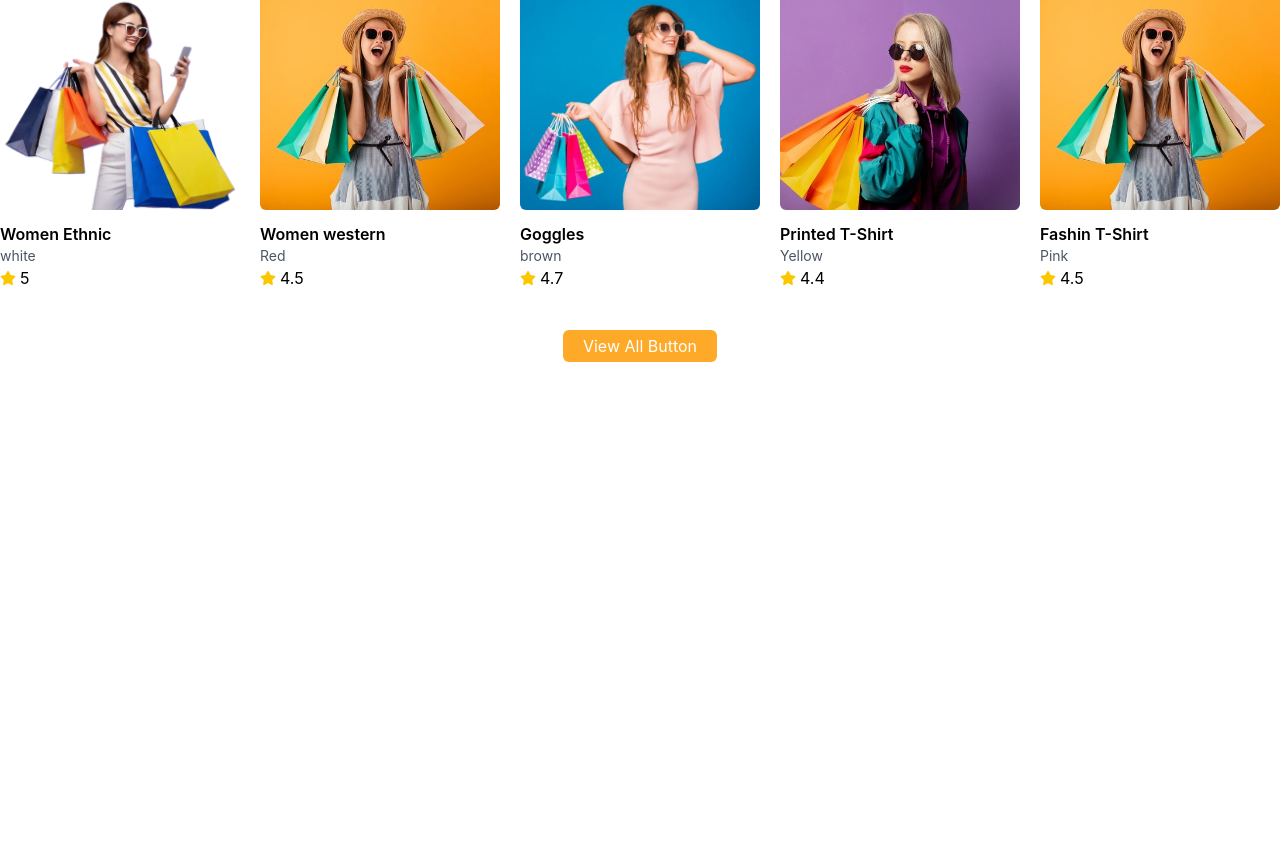
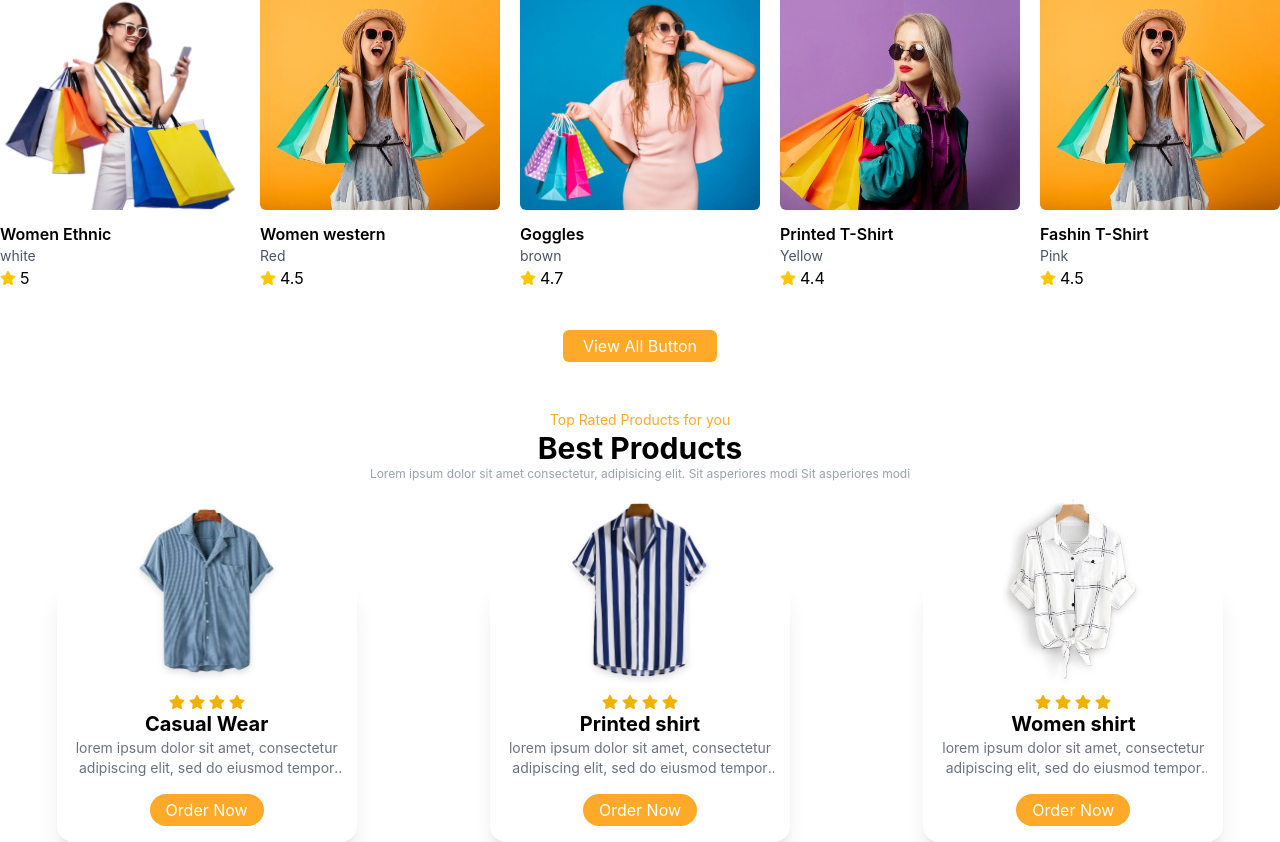
Before and after one commit to tamimhasan13/shospy, a React (Vite) app: page / in a window 1280 px wide. Shown: the part 956-1798 px from the top of the page. Before the commit the page ends 1366 px from the top, so only its background shows below. Built offline with nearby package versions, Linux system fonts and the light colour scheme.

Commit message:
top Product added

```diff
--- a/package.json
+++ b/package.json
@@ -11,6 +11,7 @@
   },
   "dependencies": {
     "@tailwindcss/vite": "^4.3.0",
+    "aos": "^2.3.4",
     "react": "^19.2.6",
     "react-dom": "^19.2.6",
     "react-icons": "^5.6.0",
--- a/src/App.jsx
+++ b/src/App.jsx
@@ -1,16 +1,28 @@
+import { useEffect } from 'react';
 import './App.css'
 import Hero from './Components/Hero/Hero'
 import Navbar from './Components/Navbar/Navbar'
 import Products from './Components/Products/Products'
-
+import AOS from "aos";
+import "aos/dist/aos.css";
+import TopProducts from './Components/TopPfoducts.jsx/TopProducts';
 function App() {
-
+ useEffect(() => {
+   AOS.init({
+     offset: 100,
+     duration: 800,
+     easing: "ease-in-sine",
+     delay: 100,
+   });
+   AOS.refresh();
+ }, []);
 
   return (
     <>
      <Navbar></Navbar>
      <Hero></Hero>
      <Products></Products>
+     <TopProducts></TopProducts>
     </>
   )
 }
--- /dev/null
+++ b/src/Components/Banner/Banner.jsx
@@ -0,0 +1,11 @@
+
+
+const Banner = () => {
+    return (
+        <div>
+
+        </div>
+    );
+};
+
+export default Banner;
--- /dev/null
+++ b/src/Components/TopPfoducts.jsx/TopProducts.jsx
@@ -0,0 +1,89 @@
+
+import Img1 from "../../assets/shirt/shirt.png";
+import Img2 from "../../assets/shirt/shirt2.png";
+import Img3 from "../../assets/shirt/shirt3.png";
+import { FaStar } from "react-icons/fa";
+
+const ProductsData = [
+  {
+    id: 1,
+    img: Img1,
+    title: "Casual Wear",
+    description:
+      "lorem ipsum dolor sit amet, consectetur adipiscing elit, sed do eiusmod tempor incididunt ut labore et dolore magna aliqua.",
+  },
+  {
+    id: 2,
+    img: Img2,
+    title: "Printed shirt",
+    description:
+      "lorem ipsum dolor sit amet, consectetur adipiscing elit, sed do eiusmod tempor incididunt ut labore et dolore magna aliqua.",
+  },
+  {
+    id: 3,
+    img: Img3,
+    title: "Women shirt",
+    description:
+      "lorem ipsum dolor sit amet, consectetur adipiscing elit, sed do eiusmod tempor incididunt ut labore et dolore magna aliqua.",
+  },
+];
+const TopProducts = () => {
+    return (
+      <div>
+        <div className="container mx-auto">
+          {/* Header section */}
+          <div className="text-center mb-24">
+            <p data-aos="fade-up" className="text-sm text-primary">
+              Top Rated Products for you
+            </p>
+            <h1 data-aos="fade-up" className="text-3xl font-bold">
+              Best Products
+            </h1>
+            <p data-aos="fade-up" className="text-xs text-gray-400">
+              Lorem ipsum dolor sit amet consectetur, adipisicing elit. Sit
+              asperiores modi Sit asperiores modi
+            </p>
+          </div>
+          {/* Body section */}
+          <div className="grid grid-cols-1 sm:grid-cols-2 md:grid-cols-3 gap-20 md:gap-5 place-items-center">
+            {ProductsData.map((data) => (
+              <div
+                data-aos="zoom-in"
+                className="rounded-2xl bg-white dark:bg-gray-800 hover:bg-black/80 dark:hover:bg-primary hover:text-white relative shadow-xl duration-300 group max-w-75"
+              >
+                {/* image section */}
+                <div className="h-25">
+                  <img
+                    src={data.img}
+                    alt=""
+                    className="max-w-35 block mx-auto transform -translate-y-20 group-hover:scale-105 duration-300 drop-shadow-md"
+                  />
+                </div>
+                {/* details section */}
+                <div className="p-4 text-center">
+                  {/* star rating */}
+                  <div className="w-full flex items-center justify-center gap-1">
+                    <FaStar className="text-yellow-500" />
+                    <FaStar className="text-yellow-500" />
+                    <FaStar className="text-yellow-500" />
+                    <FaStar className="text-yellow-500" />
+                  </div>
+                  <h1 className="text-xl font-bold">{data.title}</h1>
+                  <p className="text-gray-500 group-hover:text-white duration-300 text-sm line-clamp-2">
+                    {data.description}
+                  </p>
+                  <button
+                    className="bg-primary hover:scale-105 duration-300 text-white py-1 px-4 rounded-full mt-4 group-hover:bg-white group-hover:text-primary"
+                  >
+                    Order Now
+                  </button>
+                </div>
+              </div>
+            ))}
+          </div>
+        </div>
+      </div>
+    );
+};
+
+export default TopProducts;
```
Also changed, not shown: 1 other file (tests, documents, lock files or other folders).
